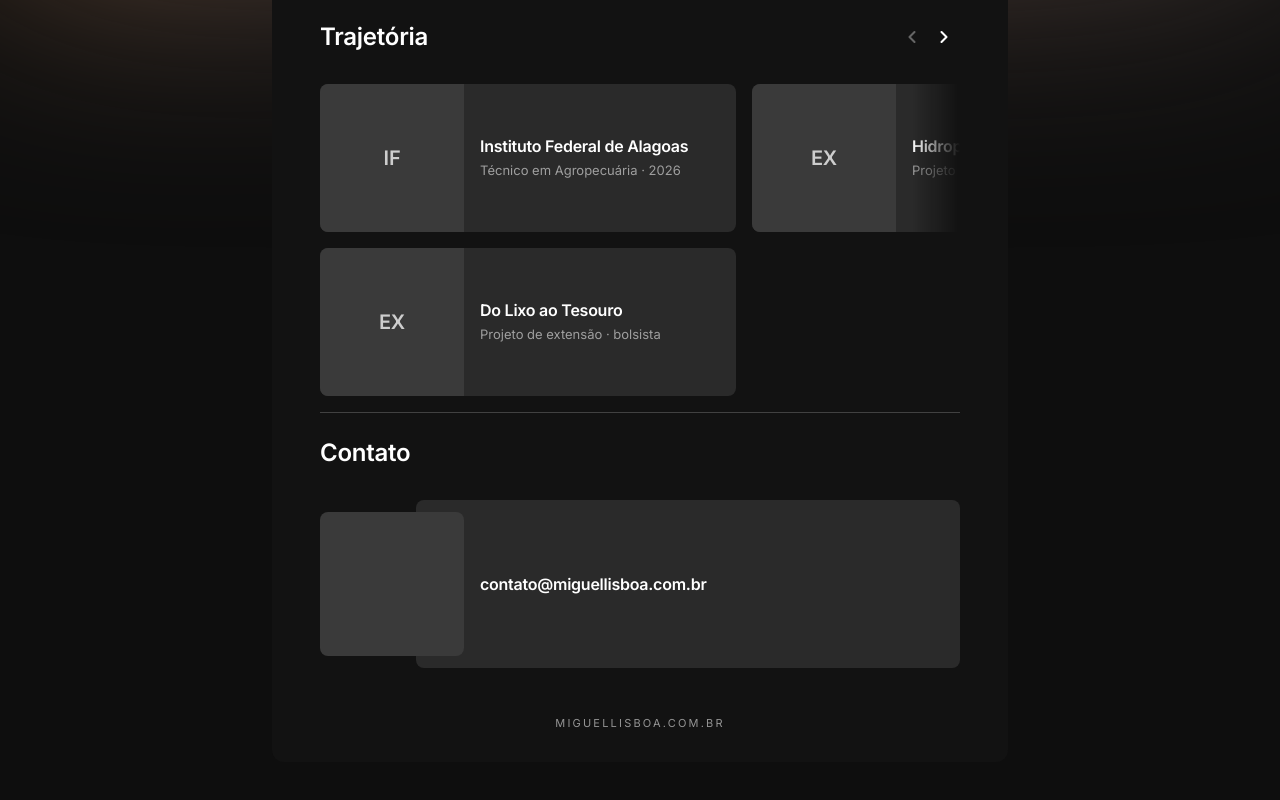
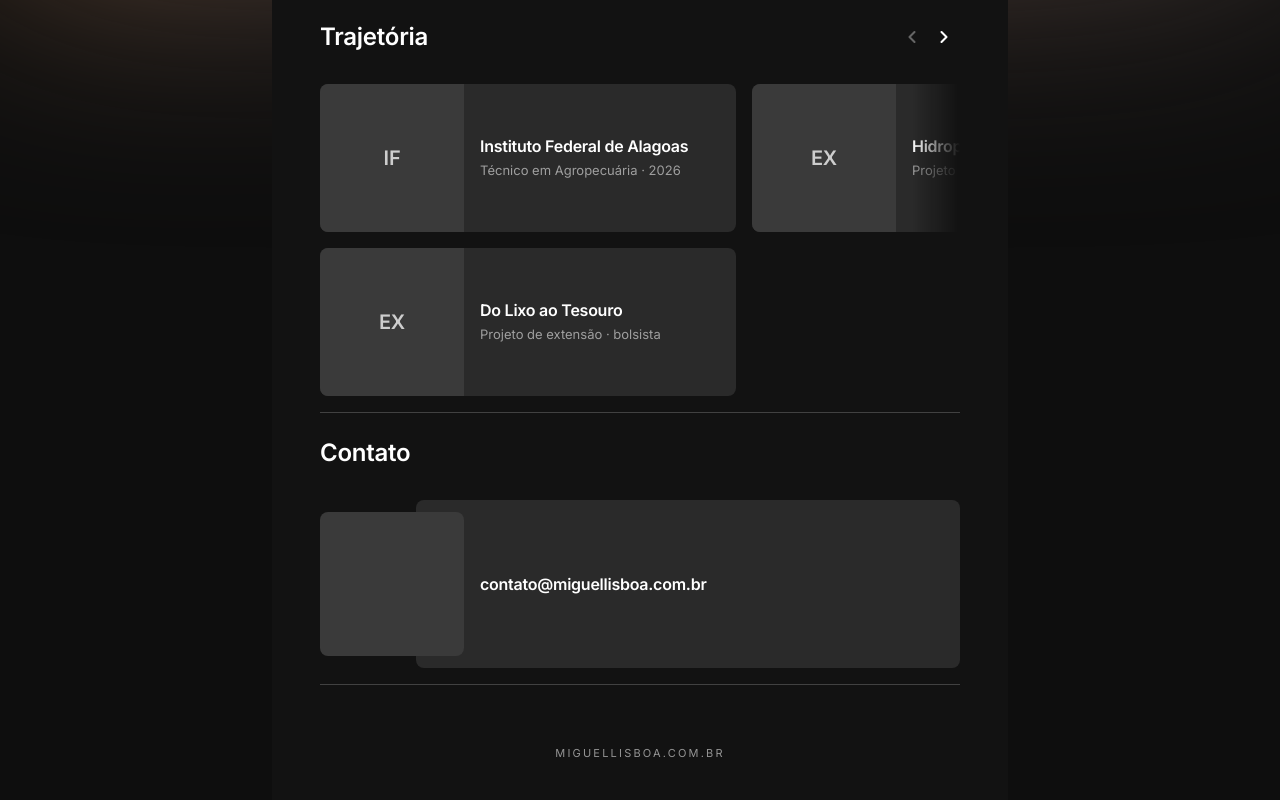
Before and after one commit to miguelclisboa/miguelclisboa.github.io, a plain HTML site: page index.html in a window 1280 px wide. Shown: the part 859-1659 px from the top of the page. Before the commit the page ends 1621 px from the top, so only its background shows below. Drawn offline with Linux system fonts and the light colour scheme.

Commit message:
Modify footer styles in index.html
Updated footer styles for better layout and spacing.

```diff
--- a/index.html
+++ b/index.html
@@ -44,7 +44,7 @@ img{object-fit:cover}
 .vignette{position:fixed;inset:0;z-index:0;pointer-events:none;background:none}
 
 /* Cartão central */
-.container{position:relative;z-index:1;max-width:736px;margin:80px auto 0;background:var(--bg);border-radius:12px;padding:32px 48px 24px}
+.container{position:relative;z-index:1;max-width:736px;margin:80px auto 80px;background:var(--bg);border-radius:12px;padding:32px 48px 32px}
 
 /* Cabeçalho */
 .header{display:flex;flex-direction:column;align-items:center;padding-top:64px}
@@ -65,7 +65,6 @@ h1{font-size:48px;line-height:60px;font-weight:600;letter-spacing:-.25px}
 
 /* Seções */
 section{margin-top:24px;padding:0 0 16px;border-bottom:1px solid var(--line);scroll-margin-top:16px}
-section:last-of-type{border-bottom:0}
 .sec-head{display:flex;align-items:center;justify-content:space-between;min-height:32px;margin-bottom:31px}
 h2{font-size:24px;line-height:30px;font-weight:600;letter-spacing:-.25px}
 .arrows{display:flex}
@@ -104,7 +103,7 @@ h2{font-size:24px;line-height:30px;font-weight:600;letter-spacing:-.25px}
 .feature:hover .box,.feature:focus-visible .box{background:rgba(255,255,255,.15)}
 .feature h3{position:relative;z-index:1;padding:0 16px;font-size:16px;line-height:20px;font-weight:600;letter-spacing:-.25px;word-break:break-word}
 
-footer{padding:32px 0 8px;text-align:center;font-size:11px;letter-spacing:.2em;text-transform:uppercase;color:var(--muted)}
+footer{margin-top:24px;min-height:88px;display:flex;flex-direction:column;align-items:center;justify-content:center;gap:16px;text-align:center;font-size:11px;letter-spacing:.2em;text-transform:uppercase;color:var(--muted)}
 
 /* Celular */
 @media (max-width:767px){
```
